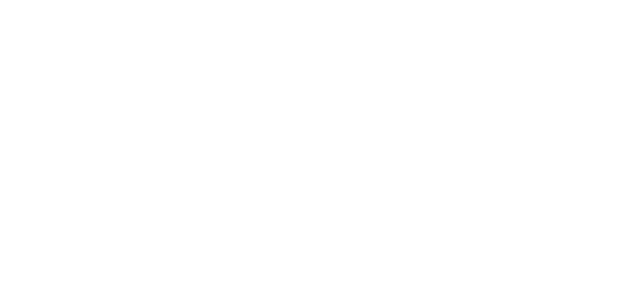
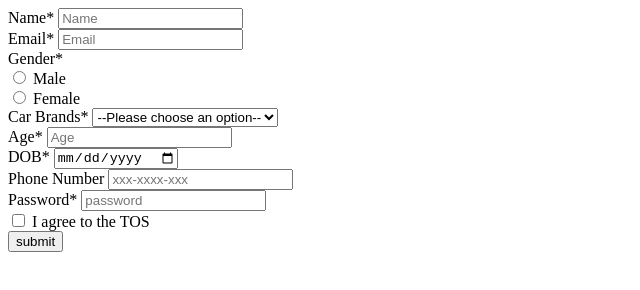
Before and after one commit to acciojob/signup-form-car-Verma35Shubham, a website: page main.html in a window 1280 px wide. Shown: the whole page, without its empty margins (0-640 px from the left). Drawn offline with Linux system fonts and the light colour scheme.

Commit message:
created a submission

```diff
--- a/main.html
+++ b/main.html
@@ -10,7 +10,49 @@
 	<!-- the entire body must be written by student -->
     <script type="text/javascript" src="./script.js">
 </script>
-
+<form method = "post">
+	<div>
+		<label for = "name">Name*</label>
+		<input type = "text" id = "name" placeholder = "Name" required>
+	</div>
+	<div>
+		<label for = "email">Email*</label>
+		<input type = "email" id = "email" name = "email" placeholder = "Email" required>
+	</div>
+	<div>
+		<label for = "gender">Gender*</label><br>
+		<input type = "radio" id = "gender_m" name = "gender" value = "male" required>
+		<label for = "gender_m">Male</label><br>
+		<input type = "radio" id = "gender_f" name = "gender" value = "female" required>
+		<label for = "gender_f">Female</label><br>
+	</div>
+	<div>
+		<label for = "Car">Car Brands*</label>
+		<select  id = "cars" name = "cars" required>
+		<option value = "" selected disabled>--Please choose an option--</option>
+			<option value = "BMW">BMW</option>
+			<option value = "Audi">Audi</option>
+			<option value = "Mercedez">Mercedez</option>
+		</select>
+	</div>
+	<label for = "age">Age*</label>
+	<input type ="number" id = "age" name = "age" placeholder = "Age" required>
+<div>
+	<label for = "dob">DOB*</label>
+	<input type ="date" id = "dob" name = "dob" required>
+</div>
+	<label for = "tel">Phone Number</label>
+	<input type ="tel" id = "tel" name = "tel" placeholder = "xxx-xxxx-xxx" required>
+<div>
+	<label for = "password">Password*</label>
+	<input type ="password" id = "password" name = "password" placeholder = "password" required>
+</div>
+	<input type = "checkbox" id = "tos" name = "tos" value = "agreed" required>
+	<label for = "tos">I agree to the TOS</label>
+	<div>
+		<button type ="submit">submit</button>
+	</div>
+</form>
 </body>
 
 </html>
```
